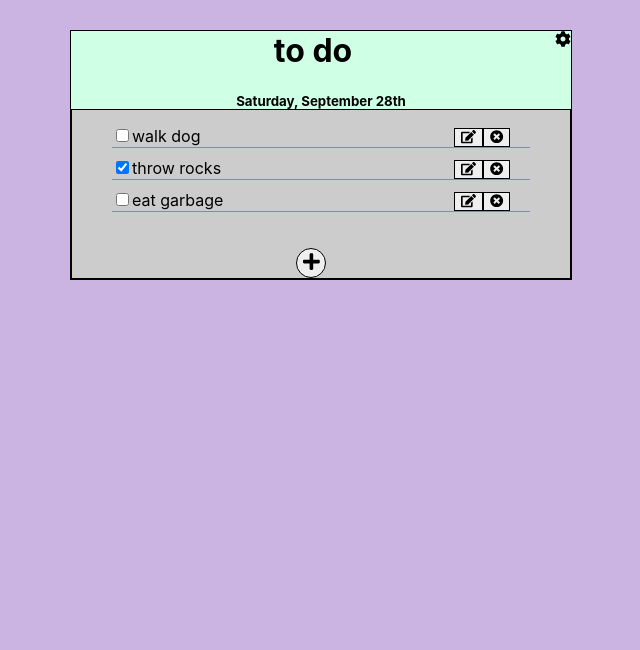
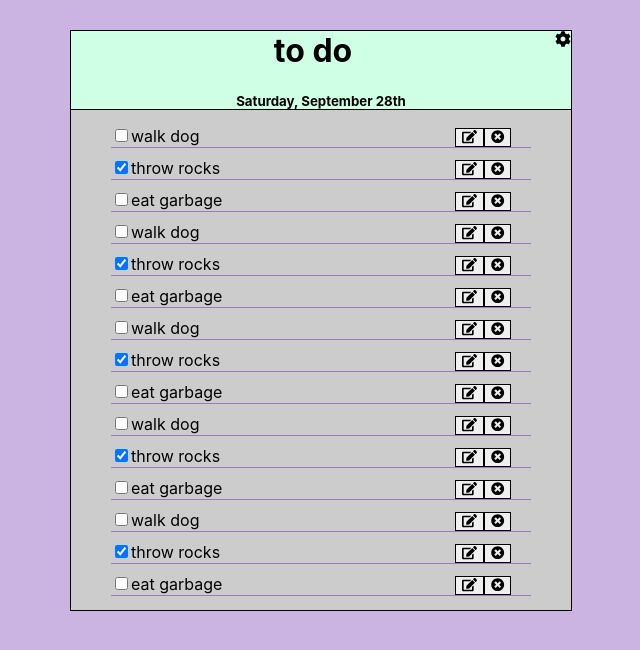
Before and after one commit to N8ers/react-todo, a React (Create React App) app: page / in a window 1280 px wide. Shown: the top 650 px of the page, without its empty margins (319-959 px from the left). Built offline with nearby package versions, Linux system fonts and the light colour scheme.

Commit message:
work on styling

```diff
--- a/src/AddToDo.css
+++ b/src/AddToDo.css
@@ -33,11 +33,12 @@
     font-weight: bold;
 }
 
+/* .addTodoForm {
+    margin: 0 auto;
+    margin-top: 35vh;
+    padding-bottom: 20px;
+} */
+
 .pushBtn:hover {
     background-color: #ccc;
 }
-
-.up {
-    transform: rotate(-135deg);
-    -webkit-transform: rotate(-135deg);
-  }
--- a/src/AddToDo.js
+++ b/src/AddToDo.js
@@ -43,7 +43,7 @@ class AddToDo extends Component {
 
     render() {
         return(
-            <div>
+            <div className="addTodoForm">
                 {
                     this.state.inputVisible &&
                     <form onSubmit={this.handleAdd}>
@@ -53,6 +53,7 @@ class AddToDo extends Component {
                             id="todoItem"
                             value={this.state.todoItem}
                             onChange={this.handleChange}
+                            placeholder="Add a to do..."
                             />
                         <br />
                         <button className="pushBtn">
--- a/src/ToDoContainer.css
+++ b/src/ToDoContainer.css
@@ -1,7 +1,16 @@
 .ToDoContainer {
     background-color: #ccc;
-    border: 1px solid black;
+    border-top: 1px solid black;
     max-width: 500px;
     min-width: 400px;
+    height: 500px;
     margin: 0 auto;
+    overflow-y: scroll;
 }
+
+.Todos{
+}
+
+.addTodo {
+    float: bottom;
+}
--- a/src/ToDoContainer.js
+++ b/src/ToDoContainer.js
@@ -11,7 +11,19 @@ class ToDoContainer extends Component {
             todos: [
                 {todoItem: 'walk dog', completed: false, id: '1'},
                 {todoItem: 'throw rocks', completed: true, id: '2'},
-                {todoItem: 'eat garbage', completed: false, id: '3'}
+                {todoItem: 'eat garbage', completed: false, id: '3'},
+                {todoItem: 'walk dog', completed: false, id: '4'},
+                {todoItem: 'throw rocks', completed: true, id: '5'},
+                {todoItem: 'eat garbage', completed: false, id: '6'},
+                {todoItem: 'walk dog', completed: false, id: '7'},
+                {todoItem: 'throw rocks', completed: true, id: '8'},
+                {todoItem: 'eat garbage', completed: false, id: '9'},
+                {todoItem: 'walk dog', completed: false, id: '10'},
+                {todoItem: 'throw rocks', completed: true, id: '12'},
+                {todoItem: 'eat garbage', completed: false, id: '13'},
+                {todoItem: 'walk dog', completed: false, id: '14'},
+                {todoItem: 'throw rocks', completed: true, id: '15'},
+                {todoItem: 'eat garbage', completed: false, id: '17'},
             ],
         }
         this.removeTodo = this.removeTodo.bind(this)
@@ -55,7 +67,7 @@ class ToDoContainer extends Component {
     render(){
         return (
         <div className="ToDoContainer">
-            <ul>
+            <ul className="ToDos">
                 {
                     this.state.todos.map((todo) =>
                         <ToDo
@@ -69,7 +81,8 @@ class ToDoContainer extends Component {
                     />)
                 }
             </ul>
-            <AddToDo addNewTodo={this.addTodo} />
+            <br />
+            <AddToDo className="addTodo" addNewTodo={this.addTodo} />
         </div>
         );
     }
--- a/src/ToDoHeader.css
+++ b/src/ToDoHeader.css
@@ -6,4 +6,5 @@
 
 .cog-icon {
     float: right;
+    cursor: not-allowed;
 }
```
